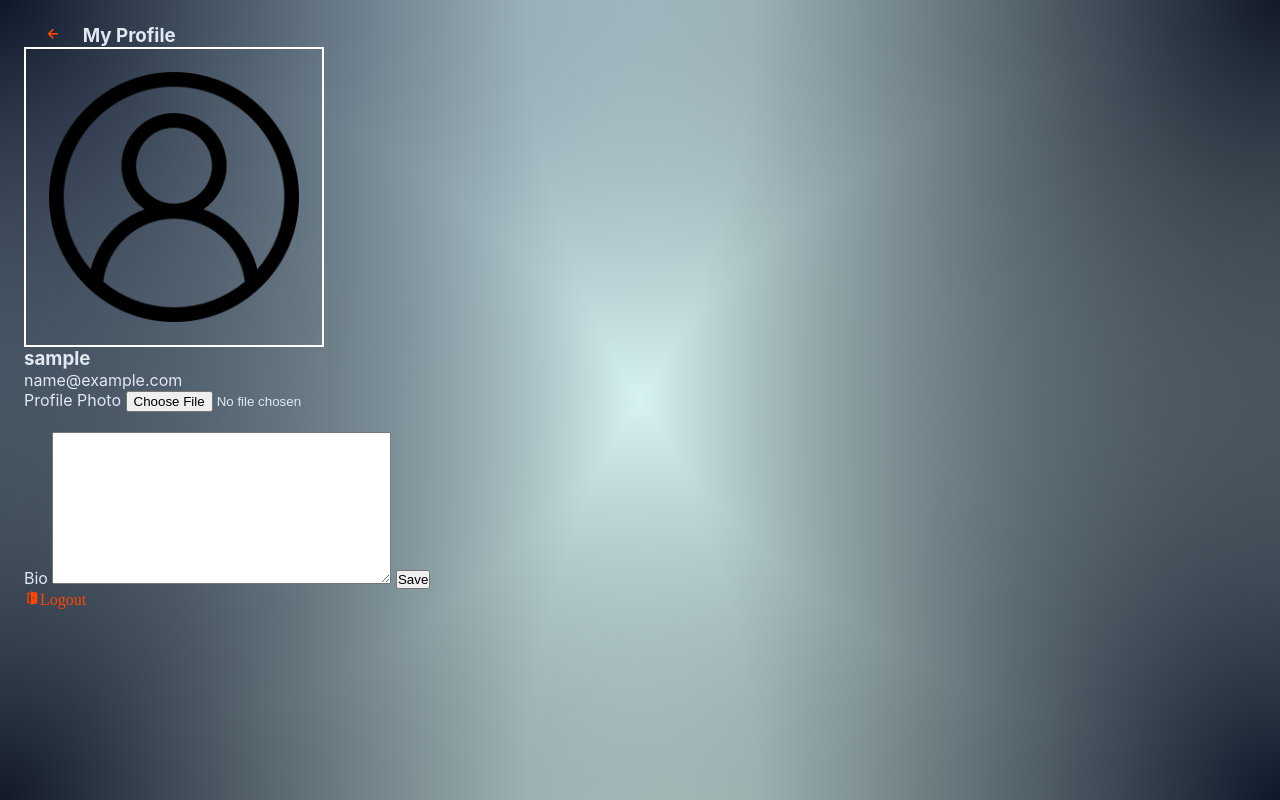
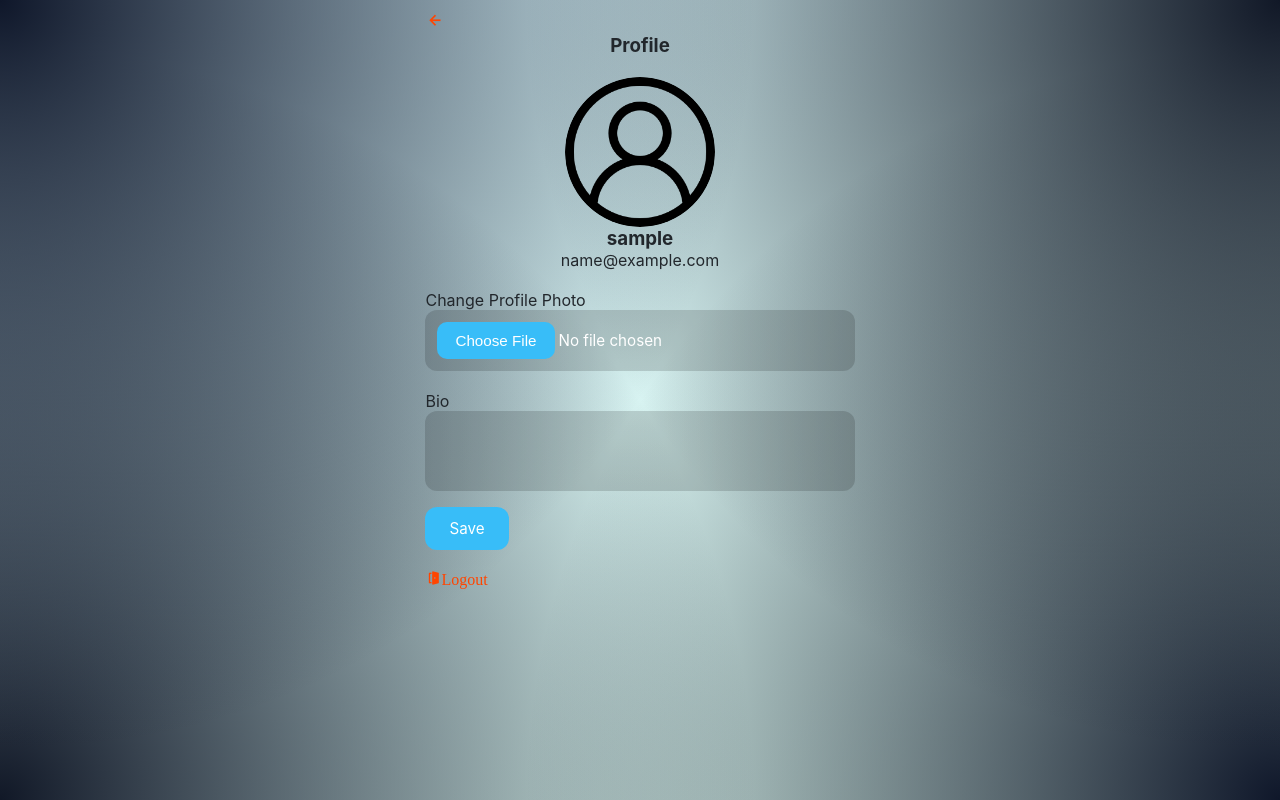
Before and after one commit to AGENT-ST-royal/Chat-App, a Django app: page /profile in a window 1280 px wide. Run offline with Django 5.2, Linux system fonts and the light colour scheme; the visitor is signed in with stand-in values (Sample User, id 1).

Commit message:
Adding more styling to the entire app

```diff
--- a/work/static/css/pages/chat-room.css
+++ b/work/static/css/pages/chat-room.css
@@ -136,7 +136,7 @@ header a:hover{
 }
 
 .messages .chat p{
-    word-break:break-word;
+    word-break: break-all;
     font-size:14px;
 }
 
--- a/work/static/css/pages/profile.css
+++ b/work/static/css/pages/profile.css
@@ -9,7 +9,7 @@
     --bg-2: #111827;
     --card: rgba(15, 23, 42, 0.72);
     --card-border: rgba(255, 255, 255, 0.12);
-    --text: #e2e8f0;
+    --text: #22272c;
     --muted: #94a3b8;
     --accent: #38bdf8;
     --accent-2: #22c55e;
@@ -18,7 +18,7 @@
 }
 
 body {
-    min-height: 100vh;
+    height: 100vh;
     max-width: 100%;
     padding: 24px;
     font-family: Inter, Segoe UI, Arial, sans-serif;
@@ -29,28 +29,97 @@ body {
         radial-gradient(circle at bottom right, var(--bg-1), transparent 50%),
         radial-gradient(circle at bottom left, var(--bg-2), transparent 50%),
         linear-gradient(135deg, rgba(56, 189, 248, 0.22), rgba(34, 197, 94, 0.16));
+    display: flex;
+    align-items: center;
+    justify-content: center;
 }
 
-.container a{
+.container{
+    padding: 10px;
+    height: 100vh;
+}
+
+a{
     color: orangered;
     text-decoration: none;
 }
 
 .container header a{
-    font-size: px;
-    margin: 20px;
+    font-size: 20px;
+    font-weight: bold;
 }
-.image{
-    height: 300px;
-    width: 300px;
-    border: 2px solid white;
+
+.profile-info{
+    margin-top: -20px;
     display: flex;
     align-items: center;
     justify-content: center;
+    flex-direction: column;
     padding: 20px;
 }
 
-.image .profile-avatar{
-    max-height: 250px;
-    max-width: 250px;
+.profile-info .profile-avatar{
+    max-height: 150px;
+    max-width: 150px;
+    border-radius: 50%;
 }
+
+form input[type="file"]{
+    display: flex;
+    width: 100%;
+    padding: 12px;
+    border: none;
+    border-radius: 12px;
+    background: rgba(0,0,0,.15);
+    color: white;
+    font-family: inherit;
+    font-size: .95rem;
+    outline: none;
+}
+
+input[type="file"]::file-selector-button{
+    background: #38bdf8;
+    color: white;
+    border: none;
+    padding: 10px 18px;
+    border-radius: 10px;
+    cursor: pointer;
+}
+
+
+form textarea{
+    width: 100%;
+    height: 80px;
+    padding: 12px;
+    border: none;
+    border-radius: 12px;
+    resize: none;
+    overflow-y:auto;
+    scrollbar-width:none;
+    background: rgba(0,0,0,.15);
+    color: white;
+    font-size: 12px;
+    outline: none;
+}
+
+form textarea:focus{
+    border: 1px solid rgba(56,189,248,.5);
+    box-shadow: 0 0 0 3px rgba(56,189,248,.1);
+}
+
+form button{
+    margin-top: 12px;
+    padding: 12px 24px;
+    border: none;
+    border-radius: 12px;
+    background: var(--accent);
+    color: white;
+    font-family: inherit;
+    font-size: .95rem;
+    cursor: pointer;
+}
+
+footer a{
+    display: flex;
+    margin-top: 20px;
+}
--- a/work/templates/auth/login.html
+++ b/work/templates/auth/login.html
@@ -7,7 +7,7 @@
     <link rel="stylesheet" href="{% static 'css/auth/auth.css' %}">
     <link rel="stylesheet" href="{% static 'css/boxicon/boxicons.min.css' %}">
     <script src="{% static 'js/auth/auth.js' %}" defer></script>
-    <title>New Work</title>
+    <title>LOGIN</title>
 </head>
 <body>
     <form method="POST">
--- a/work/templates/auth/register.html
+++ b/work/templates/auth/register.html
@@ -7,7 +7,7 @@
     <link rel="stylesheet" href="{% static 'css/auth/auth.css' %}">
     <link rel="stylesheet" href="{% static 'css/boxicon/boxicons.min.css' %}">
     <script src="{% static 'js/auth/auth.js' %}" defer></script>
-    <title>New Work</title>
+    <title>REGISTER</title>
 </head>
 <body>
     <form method="POST">
--- a/work/templates/pages/chat_room.html
+++ b/work/templates/pages/chat_room.html
@@ -11,7 +11,7 @@
         const conversationId = "{{ conversation.id }}";
     </script>
     <script src="{% static 'js/pages/newWork.js' %}" defer></script>
-    <title>Document</title>
+    <title>Chat Room</title>
 </head>
 <body>
     <div class="chat-room">
--- a/work/templates/pages/profile.html
+++ b/work/templates/pages/profile.html
@@ -6,35 +6,39 @@
     <meta name="viewport" content="width=device-width, initial-scale=1.0">
     <link rel="stylesheet" href="{% static 'css/pages/profile.css' %}">
     <link rel="stylesheet" href="{% static 'css/boxicon/boxicons.min.css' %}">
-    <title>Document</title>
+    <title>Profile</title>
 </head>
 <body>
     <div class="container">
         <header>
-            <h3><a href="{% url 'home' %}"><i class="bx bx-left-arrow-alt"></i></a>My Profile</h3>
+            <a href="{% url 'home' %}"><i class="bx bx-left-arrow-alt"></i></a>
         </header>
 
-        <div class="image">
+        <div class="profile-info">
+            <h3>Profile</h3><br>
             {% if request.user.profile.avatar %}
                 <img src="{{ request.user.profile.avatar.url }}" class="profile-avatar">
             {% else %}
                 <img src="{% static 'images/default.jpg' %}" class="profile-avatar">
             {% endif %}
+            <h3>{{ request.user.username }}</h3>
+            <p>{{ request.user.email }}</p>
         </div>
 
-        <h3>{{ request.user.username }}</h3>
-        <p>{{ request.user.email }}</p>
+
+
         <form method="POST" enctype="multipart/form-data">
             {% csrf_token %}
-            <label>Profile Photo</label>
-            {{ form.avatar }}
-            <br><br>
+            <label>Change Profile Photo</label>
+            {{ form.avatar }}<br>
+
             <label>Bio</label>
             {{ form.bio }}
             <button type="submit">Save</button>
         </form>
-        <a href="{% url 'login' %}"><i class="bx bxs-door-open">Logout</i></a>
+        <footer>
+            <a href="{% url 'login' %}"><i class="bx bxs-door-open">Logout</i></a>
+        </footer>
     </div>
-
 </body>
 </html>
```
Also changed, not shown: work/static/css/pages/home.css (+47 -30 lines), work/templates/pages/home.html (+8 -5 lines).
